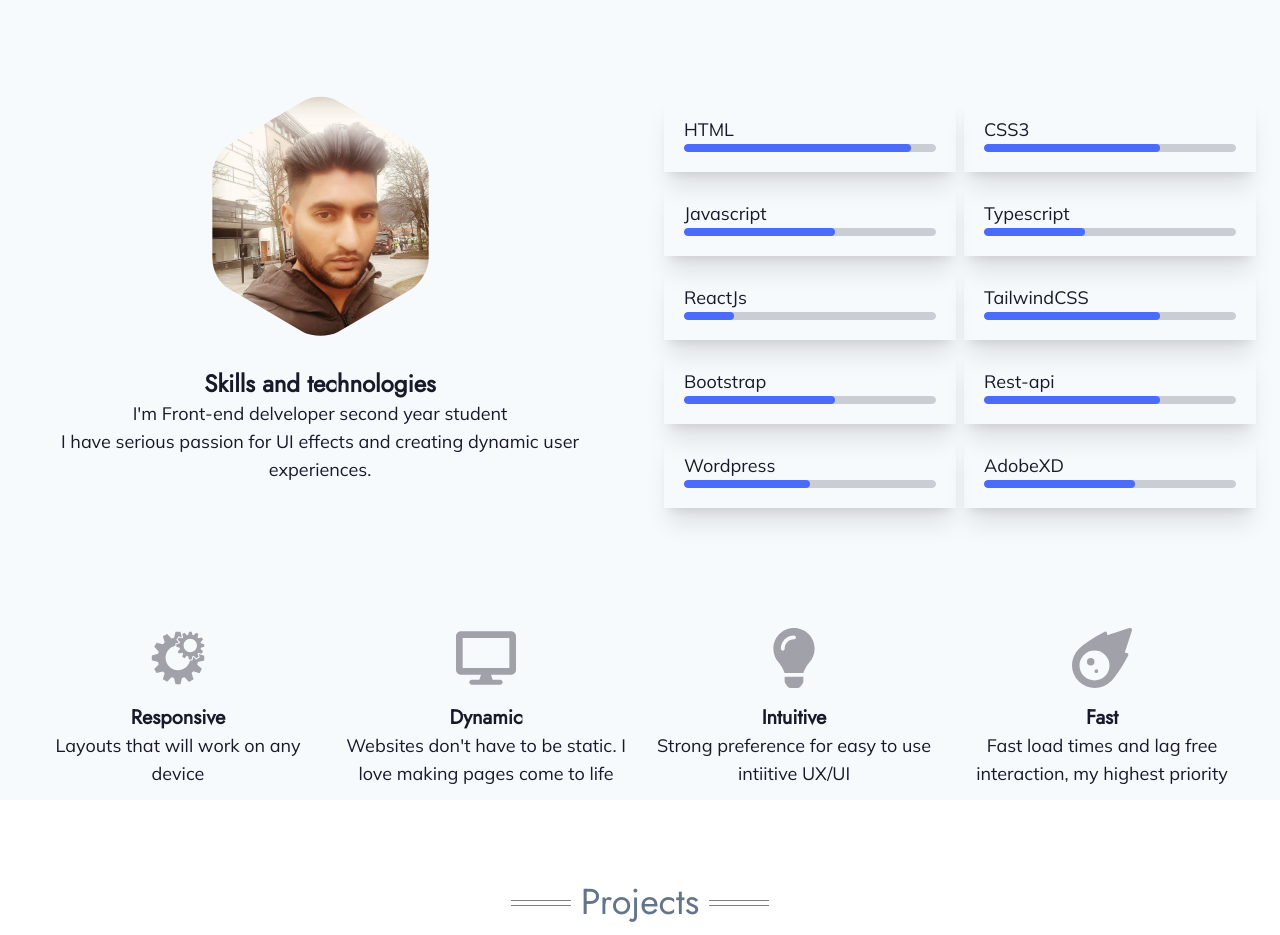
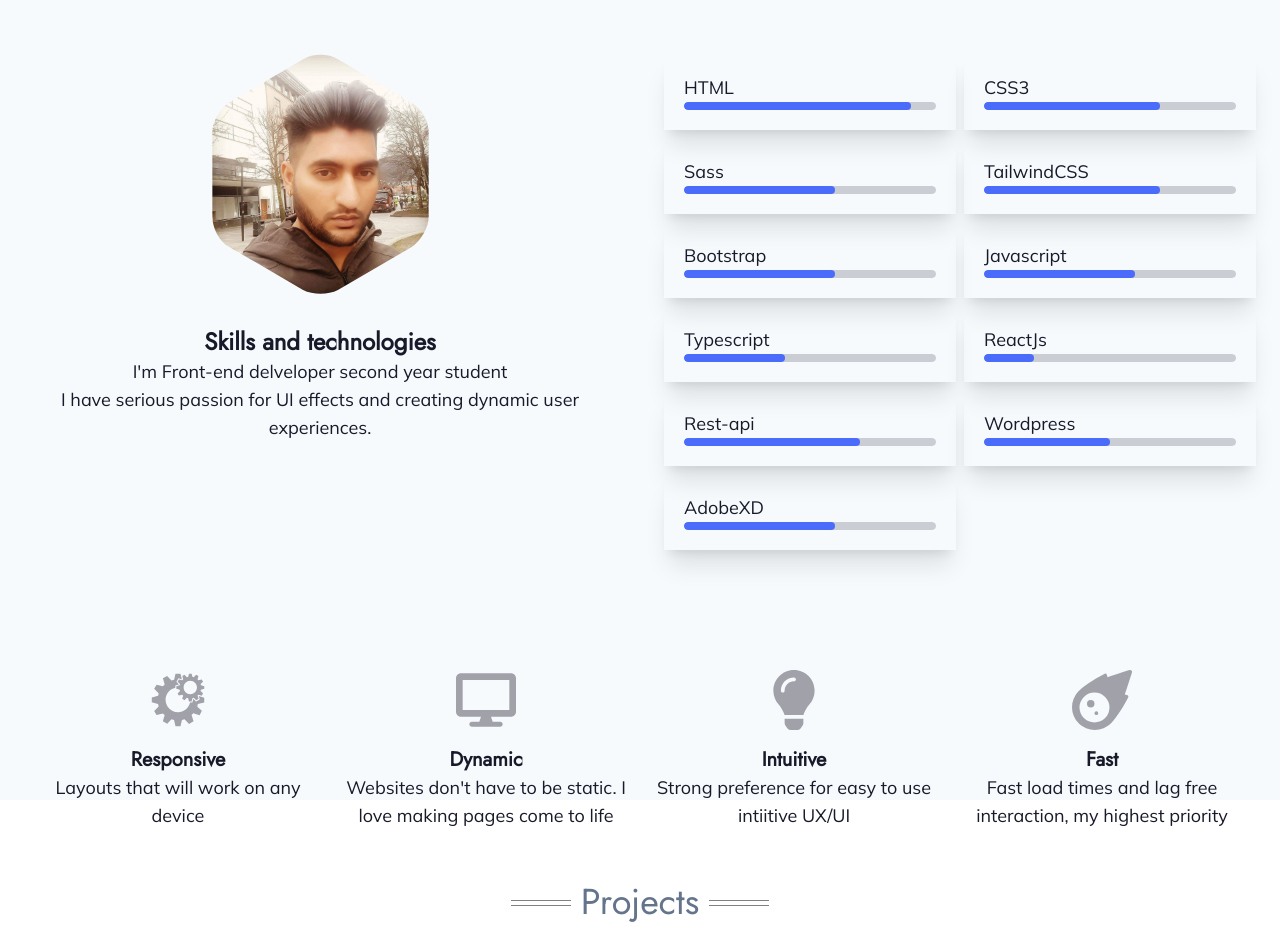
Before and after one commit to aktson/ankit-react-portfolio, a React (Create React App) app: page / in a window 1280 px wide. Shown: the part 800-1735 px from the top of the page. Built offline with nearby package versions, Linux system fonts and the light colour scheme.

Commit message:
content added about.js

```diff
--- a/src/components/sections/About.jsx
+++ b/src/components/sections/About.jsx
@@ -27,6 +27,15 @@ function About() {
             CSS3 <progress className="progress-bar" value="70" max="100"></progress>
           </p>
           <p className=" para-progress ">
+            Sass<progress className="progress-bar" value="60" max="100"></progress>
+          </p>
+          <p className=" para-progress ">
+            TailwindCSS<progress className="progress-bar" value="70" max="100"></progress>
+          </p>
+          <p className=" para-progress ">
+            Bootstrap<progress className="progress-bar" value="60" max="100"></progress>
+          </p>
+          <p className=" para-progress ">
             Javascript <progress className="progress-bar" value="60" max="100"></progress>
           </p>
           <p className=" para-progress ">
@@ -35,12 +44,7 @@ function About() {
           <p className=" para-progress ">
             ReactJs<progress className="progress-bar" value="20" max="100"></progress>
           </p>
-          <p className=" para-progress ">
-            TailwindCSS<progress className="progress-bar" value="70" max="100"></progress>
-          </p>
-          <p className=" para-progress ">
-            Bootstrap<progress className="progress-bar" value="60" max="100"></progress>
-          </p>
+
           <p className=" para-progress ">
             Rest-api <progress className="progress-bar" value="70" max="100"></progress>
           </p>
```
